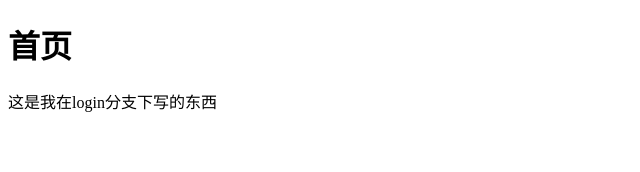
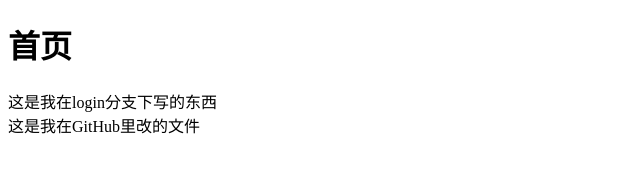
Before and after one commit to 11songhao/text1, a plain HTML site: page index.html in a window 1280 px wide. Shown: the whole page, without its empty margins (0-640 px from the left). Drawn offline with Linux system fonts and the light colour scheme.

Commit message:
Update index.html

```diff
--- a/index.html
+++ b/index.html
@@ -9,6 +9,7 @@
 <body>
     <h1>首页</h1>
     <div>这是我在login分支下写的东西</div>
+    <div>这是我在GitHub里改的文件</div>
     <script src="./index.js"></script>
 </body>
 </html>
```
